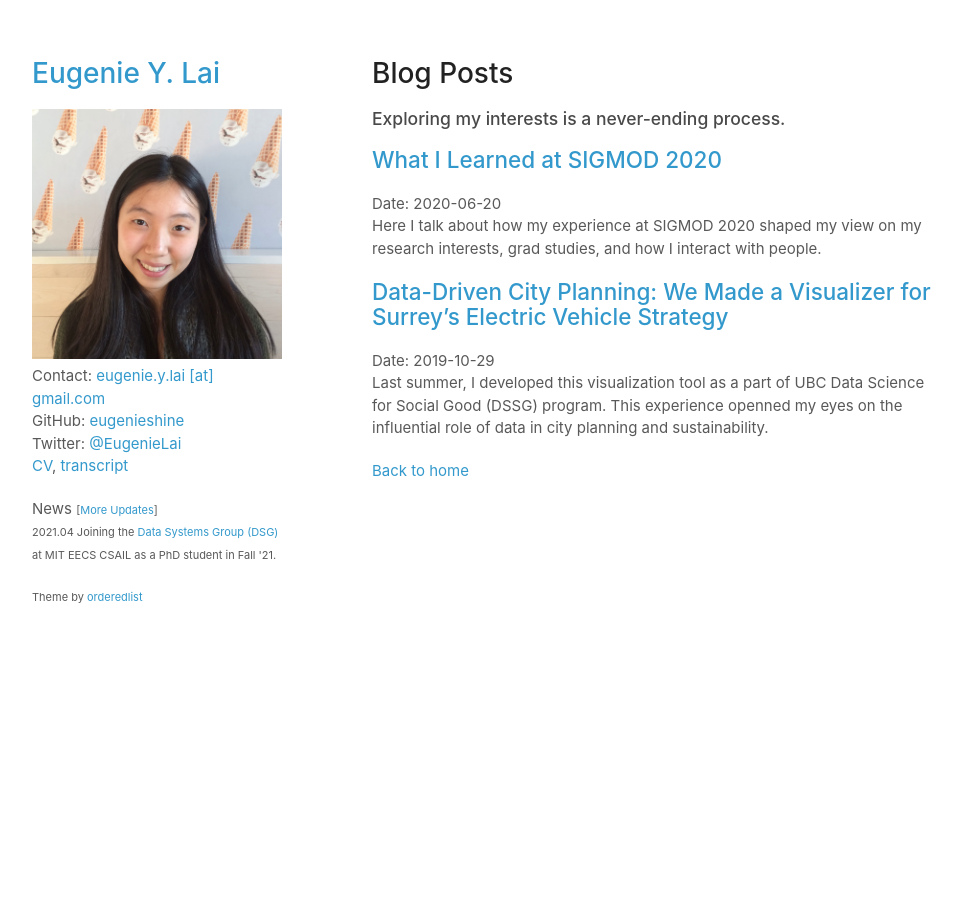
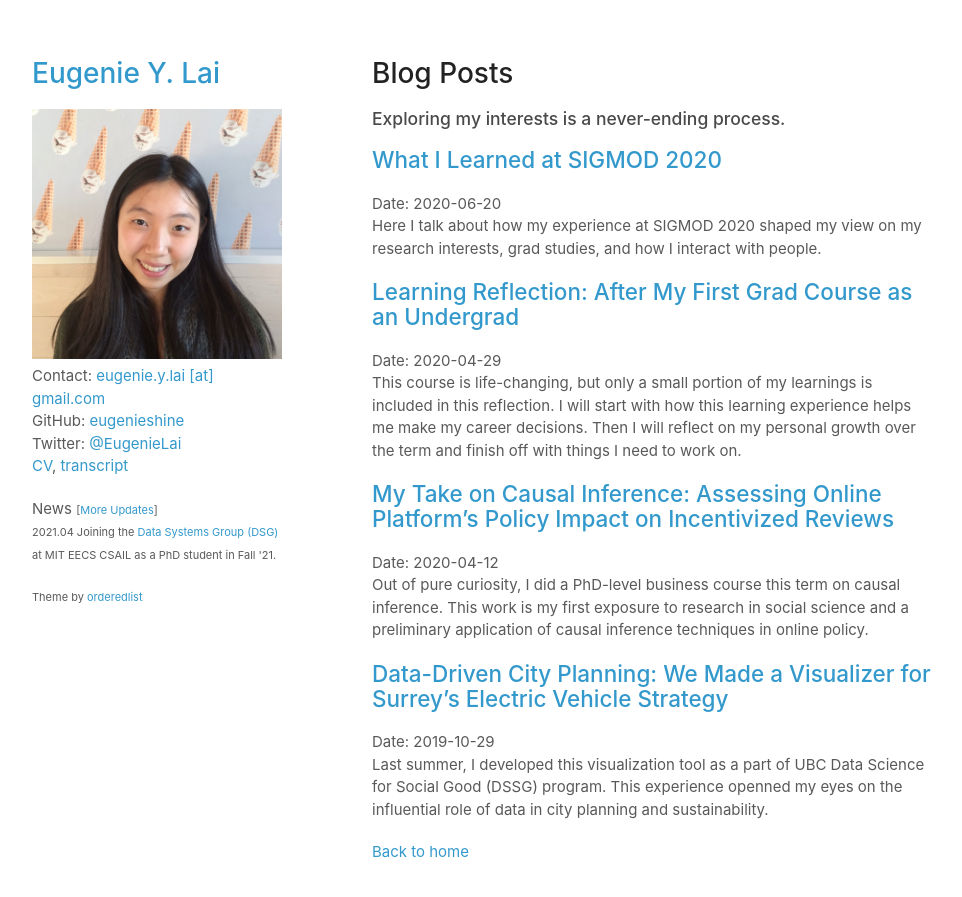
Before and after one commit to eugenielai/eugenielai.github.io, a Jekyll site: the page built from blog.md, in a window 1280 px wide and 934 px high. Shown: the top 897 px of the window, without its empty margins (158-1120 px from the left). Built offline with Jekyll 4.4.1, drawn with Linux system fonts in a browser that asks for light colours; a script that is not in the unit is left out.

Commit message:
add back some posts

```diff
--- a/blog.md
+++ b/blog.md
@@ -13,6 +13,14 @@ author: Eugenie Lai
 Date: 2020-06-20
 Here I talk about how my experience at SIGMOD 2020 shaped my view on my research interests, grad studies, and how I interact with people.
 
+## [Learning Reflection: After My First Grad Course as an Undergrad](posts/learnings.html)
+Date: 2020-04-29
+This course is life-changing, but only a small portion of my learnings is included in this reflection. I will start with how this learning experience helps me make my career decisions. Then I will reflect on my personal growth over the term and finish off with things I need to work on.
+
+## [My Take on Causal Inference: Assessing Online Platform’s Policy Impact on Incentivized Reviews](posts/reviews.html)
+Date: 2020-04-12
+Out of pure curiosity, I did a PhD-level business course this term on causal inference. This work is my first exposure to research in social science and a preliminary application of causal inference techniques in online policy.
+
 ## [Data-Driven City Planning: We Made a Visualizer for Surrey's Electric Vehicle Strategy](posts/dssg.html)
 Date: 2019-10-29
 Last summer, I developed this visualization tool as a part of UBC Data Science for Social Good (DSSG) program. This experience openned my eyes on the influential role of data in city planning and sustainability.
```
